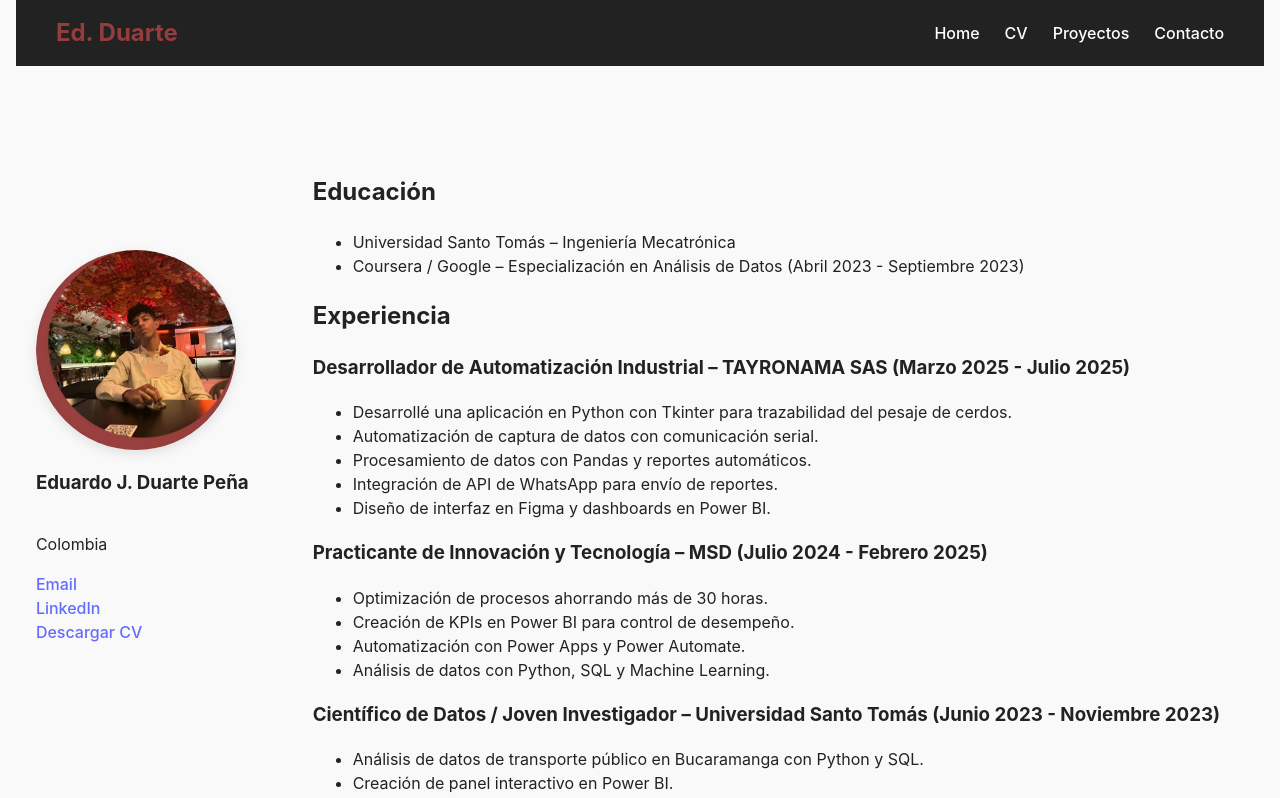
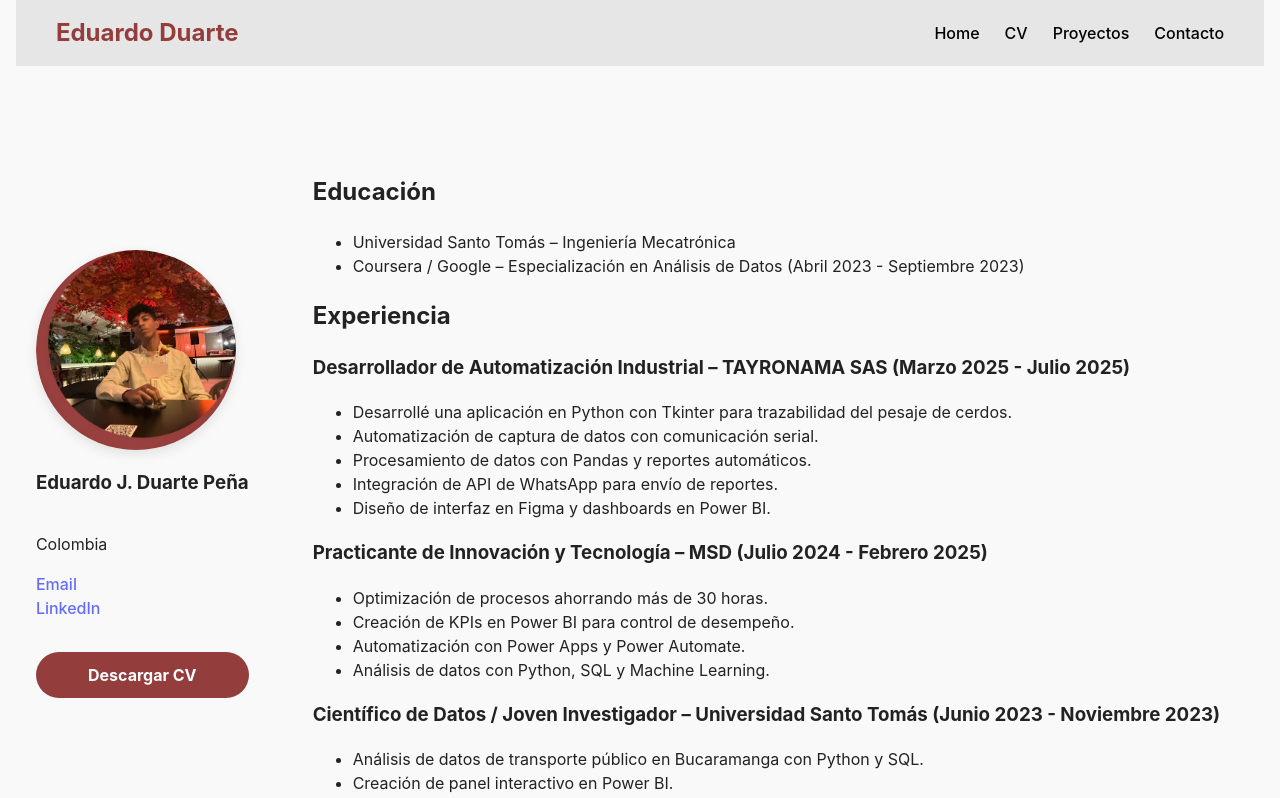
Before and after one commit to EDuarP/CV-web, a React (Vite) app: page /cv in a window 1280 px wide. Shown: the top 798 px of the page. Built offline with nearby package versions, Linux system fonts and the light colour scheme.

Commit message:
Pag cv and backed

```diff
--- a/package.json
+++ b/package.json
@@ -11,7 +11,8 @@
   },
   "dependencies": {
     "react": "^19.1.1",
-    "react-dom": "^19.1.1"
+    "react-dom": "^19.1.1",
+    "react-router-dom": "^7.8.2"
   },
   "devDependencies": {
     "@eslint/js": "^9.33.0",
--- /dev/null
+++ b/src/App.jsx
@@ -0,0 +1,21 @@
+import { useEffect, useState } from "react";
+import { BrowserRouter as Router, Routes, Route, Link } from "react-router-dom";
+import Home from "./home.jsx";
+import Cv from "./cv.jsx";
+
+
+
+function App() {
+  return (
+    <Router>
+      <Routes>
+        <Route path="/" element={<Home />} />
+        <Route path="/home" element={<Home />} />
+        <Route path="/cv" element={<Cv />} />
+        <Route path="/api/download/cv" element={<Cv />} />
+      </Routes>
+    </Router>
+  );
+}
+
+export default App;
--- a/src/Navbar.css
+++ b/src/Navbar.css
@@ -3,7 +3,7 @@
   justify-content: space-between;
   align-items: center;
   padding: 15px 40px;
-  background-color: #222;
+  background-color: #e6e6e6;
   color: white;
   position: sticky;
   top: 0;
@@ -26,7 +26,7 @@
 
 .nav-links a {
   text-decoration: none;
-  color: white;
+  color: rgb(0, 0, 0);
   font-weight: 500;
   transition: 0.3s;
 }
--- a/src/cv.css
+++ b/src/cv.css
@@ -53,3 +53,16 @@ body {
     box-shadow: 0 4px 12px rgba(0,0,0,0.1);
     top: 0;
 }
+
+.btn {
+  padding: 12px 24px;
+  border-radius: 25px;
+  font-weight: bold;
+  text-decoration: none;
+  transition: all 0.3s ease;
+}
+
+.btn.primary {
+  background: var(--primary);
+  color: white;
+}
--- a/src/cv.jsx
+++ b/src/cv.jsx
@@ -3,7 +3,30 @@ import pp from "./assets/pp.jpg";
 import Navbar from "./navbar.jsx";
 
 export default function Cv() {
-  return (
+
+    const descargarCV = async () => {
+        try {
+            const response = await fetch("http://127.0.0.1:8000/api/download/cv", {
+                method: "GET",
+                mode: "cors"
+            });
+            if (!response.ok) throw new Error("No se pudo descargar el CV");
+
+            const blob = await response.blob();
+            const url = window.URL.createObjectURL(blob);
+
+            const link = document.createElement("a");
+            link.href = url;
+            link.download = "CV_Eduardo_Duarte.pdf";
+            document.body.appendChild(link);
+            link.click();
+            link.remove();
+            window.URL.revokeObjectURL(url)
+        } catch (error) {
+            console.error("Error al descargar el CV:", error);
+        }
+        };
+    return (
     <><Navbar />
     <div className="page">
         <aside className="sidebar">
@@ -13,7 +36,8 @@ export default function Cv() {
             <a href="mailto:eduardo.jose881@gmail.com">Email</a>
             <a href="https://www.linkedin.com/in/eduardo-duarte-penna/">LinkedIn</a>
             <a href="https://github.com/EDuarP"></a>
-            <a href="download_cv">Descargar CV</a>
+            <p></p>
+            <button className="btn primary" onClick={descargarCV}>Descargar CV</button>
         </aside>
         <main className="cv">
         <div className="content">
--- a/src/home.jsx
+++ b/src/home.jsx
@@ -3,7 +3,7 @@ import pp from "./assets/pp.jpg";
 import logo_linkedin from "./assets/linkedin-logo.svg";
 import logo_github from "./assets/github-logo.svg";
 import logo_mail from "./assets/mail-logo.svg";
-import ellipse from "./assets/Ellipse 2.svg";
+
 
 export default function Home() {
   return (
--- a/src/main.jsx
+++ b/src/main.jsx
@@ -1,11 +1,10 @@
 import { StrictMode } from 'react'
 import { createRoot } from 'react-dom/client'
 import './index.css'
-import Home from './home.jsx'
-import Cv from './cv.jsx'
+import App from './App.jsx'
 
-createRoot(document.getElementById('root')).render(
+const root = createRoot(document.getElementById('root')).render(
   <StrictMode>
-    <Cv />
+    <App />
   </StrictMode>,
 )
--- a/src/navbar.jsx
+++ b/src/navbar.jsx
@@ -3,12 +3,12 @@ import "./Navbar.css";
 export default function Navbar() {
   return (
     <nav className="navbar">
-      <div className="logo">Ed. Duarte</div>
+      <div className="logo">Eduardo Duarte</div>
       <ul className="nav-links">
-        <li><a href="#home">Home</a></li>
-        <li><a href="#cv">CV</a></li>
-        <li><a href="#projects">Proyectos</a></li>
-        <li><a href="#contact">Contacto</a></li>
+        <li><a href="home">Home</a></li>
+        <li><a href="cv">CV</a></li>
+        <li><a href="projects">Proyectos</a></li>
+        <li><a href="contact">Contacto</a></li>
       </ul>
     </nav>
   );
```
Also changed, not shown: 2 other files (tests, documents, lock files or other folders).
